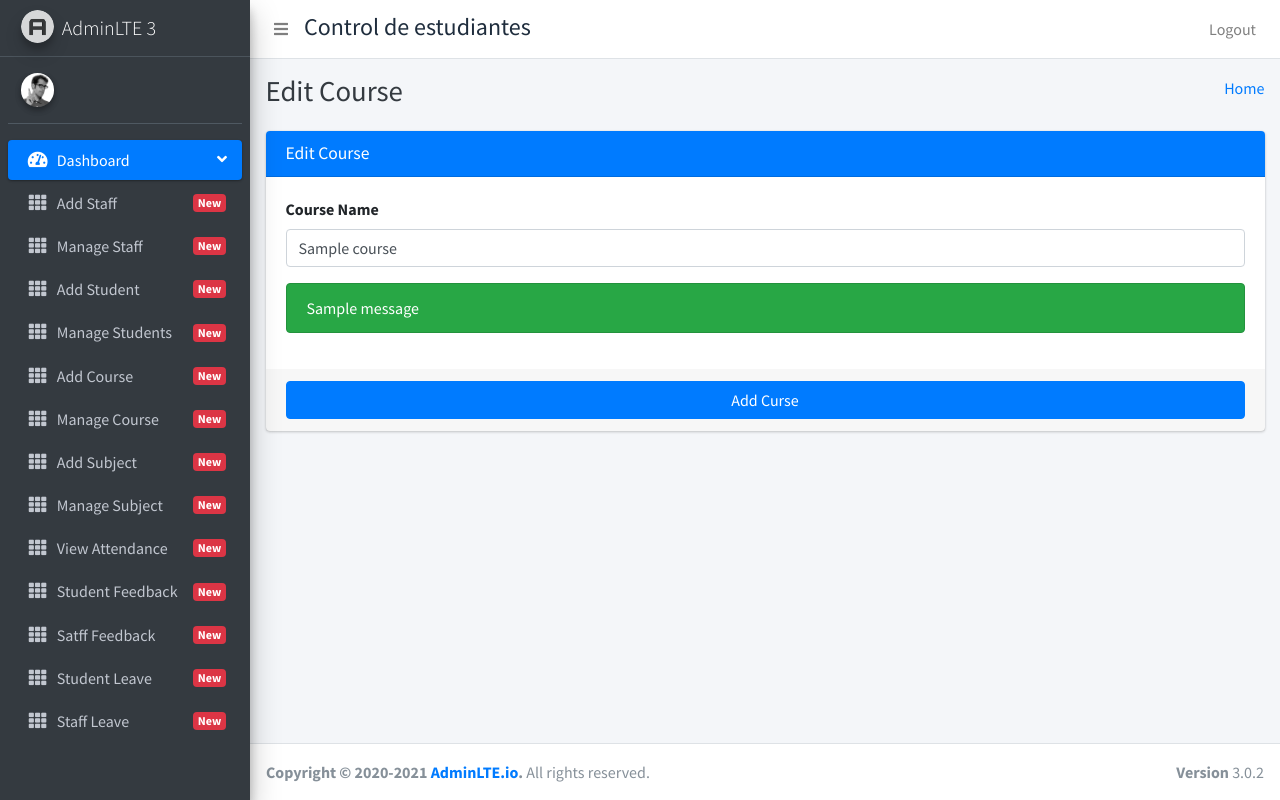
After one commit to AndresFloresPerez/Estudiantes, a Django app: template estudiantes/estudianteapp/templates/hod_template/edit_course_template.html in a window 1280 px wide. The commit adds this page. Run offline with Django 3.2, Linux system fonts and the light colour scheme; the template is opened without the code that fills it: most values are stand-ins (such as "Sample title", 1, 10 or a date in 2020); one stand-in notice (Sample message) is shown; some libraries are stand-ins or nearby versions.

Commit message:
edicion de cursos

```diff
--- /dev/null
+++ b/estudiantes/estudianteapp/templates/hod_template/edit_course_template.html
@@ -0,0 +1,58 @@
+{% extends 'hod_template/base_template.html' %}
+{% block page_title %}
+Edit Course
+{% endblock page_title %}
+{% block main_content %}
+    <!-- Main content -->
+    <section class="content">
+      <div class="container-fluid">
+          <div class="row">
+              <div class="col-md-12">
+            <!-- general form elements -->
+            <div class="card card-primary">
+              <div class="card-header">
+                <h3 class="card-title">Edit Course</h3>
+              </div>
+              <!-- /.card-header -->
+              <!-- form start -->
+              <form role="form" action="/edit_course_save" method="post">
+                  {% csrf_token %}
+                <div class="card-body">
+                  <div class="form-group">
+                    <label>Course Name</label>
+                    <input type="text" class="form-control" name="course_name" placeholder="Course Name" value="{{ course.course_name}}">
+                    <input type="hidden" class="form-control" name="course_id" placeholder="Course Name" value="{{ course.id}}">
+                  </div>
+
+
+                      <div class="form-group">
+                      {% if messages %}
+                        {% for message in messages %}
+                        {% if message.tags == 'error' %}
+                        <div class="alert alert-danger" style="margin-top:10px">{{ message }}</div>
+                        {% endif %}
+                        {% if message.tags == 'success' %}
+                        <div class="alert alert-success" style="margin-top:10px">{{ message }}</div>
+                        {% endif %}
+                        {% endfor %}
+                      {% endif %}
+                    </div>
+
+                </div>
+                <!-- /.card-body -->
+
+                <div class="card-footer">
+                  <button type="submit" class="btn btn-primary btn-block">Add Curse</button>
+                </div>
+              </form>
+            </div>
+            <!-- /.card -->
+
+
+
+          </div>
+          </div>
+      </div>
+    </section>
+    <!-- /.content -->
+{% endblock main_content %}
--- a/estudiantes/estudianteapp/templates/hod_template/edit_student_template.html
+++ b/estudiantes/estudianteapp/templates/hod_template/edit_student_template.html
@@ -15,7 +15,7 @@ Edit Student |  Username {{ student.admin.username}}ID # {{ student.admin.id}}
               </div>
               <!-- /.card-header -->
               <!-- form start -->
-              <form role="form" action="/edit_student_save" method="post">
+              <form role="form" action="/edit_student_save" method="post" enctype="multipart/form-data">
                   {% csrf_token %}
                 <div class="card-body">
                   <div class="form-group">
@@ -68,7 +68,11 @@ Edit Student |  Username {{ student.admin.username}}ID # {{ student.admin.id}}
 
                   </div>
 
+                   <div class="form-group">
+                    <label>Profile image</label>
+                    <input type="file" class="form-control" placeholder="Session End Year" name="profile">
 
+                  </div>
 
                       <div class="form-group">
                       {% if messages %}
--- a/estudiantes/estudiantes/urls.py
+++ b/estudiantes/estudiantes/urls.py
@@ -44,5 +44,6 @@ urlpatterns = [
     path('edit_staff_save',HodViews.edit_staff_save),
     path('edit_student/<str:student_id>',HodViews.edit_student),
     path('edit_student_save',HodViews.edit_student_save),
-
+    path('edit_course/<str:course_id>',HodViews.edit_course),
+    path('edit_course_save',HodViews.edit_course_save),
 ]+static(settings.MEDIA_URL,document_root=settings.MEDIA_ROOT)+static(settings.STATIC_URL,document_root=settings.STATIC_ROOT)
```
Also changed, not shown: estudiantes/estudianteapp/HodViews.py (+33 -0 lines), estudiantes/media/Captura_0zdAkrK.PNG (added), estudiantes/media/IMG_20170812_121007292.jpg (added).
